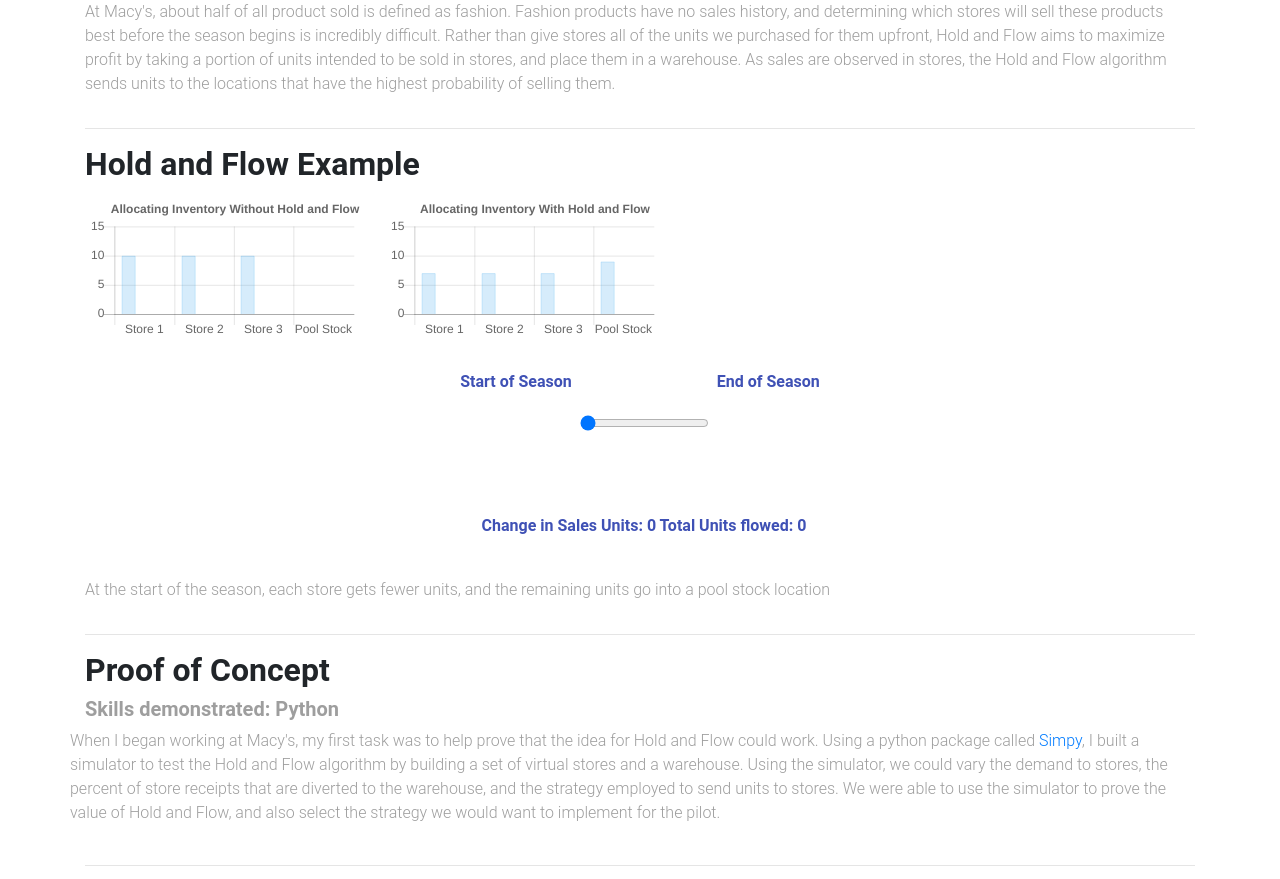
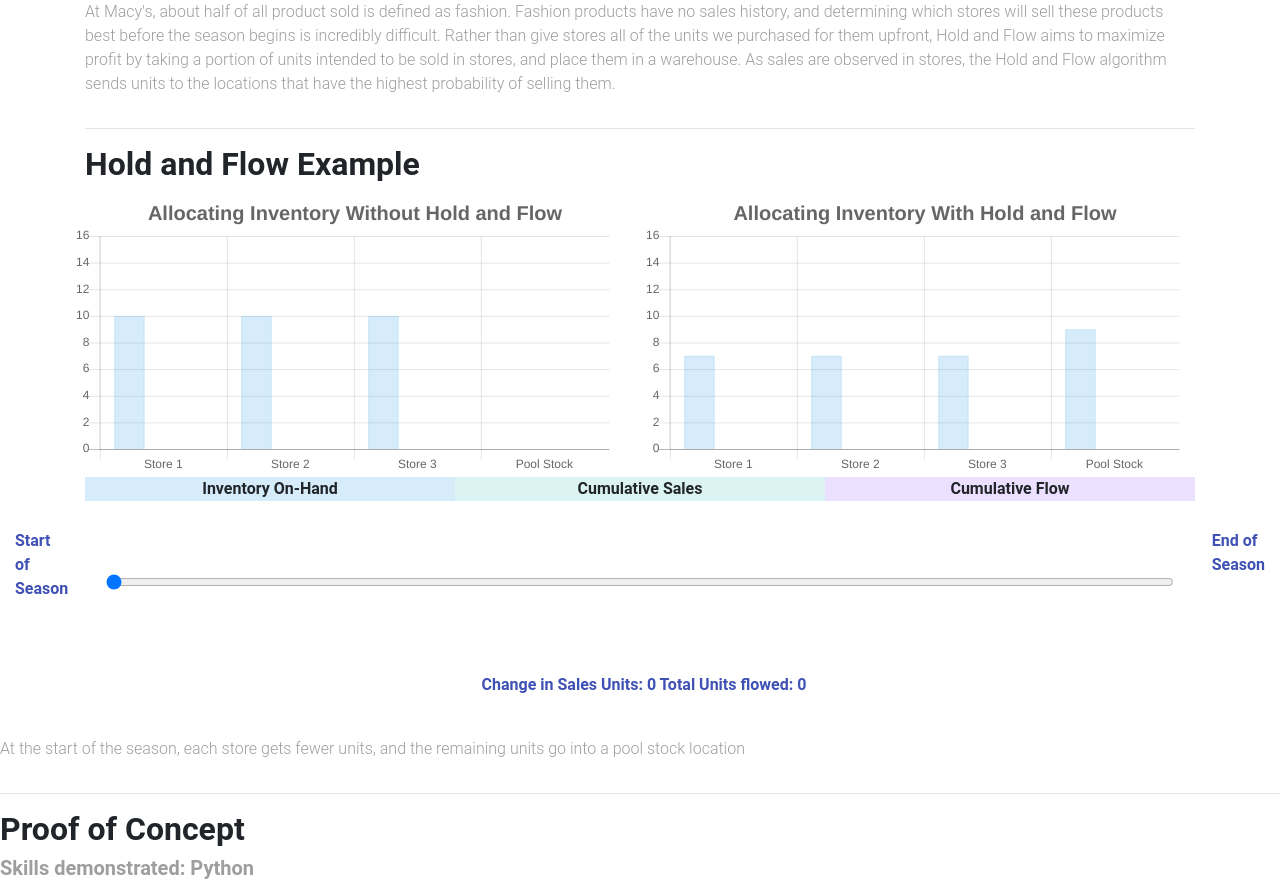
Before and after one commit to SanjayKoduvalli/mysite, a Flask app: page /work_experience.html in a window 1280 px wide. Shown: the part 217-1096 px from the top of the page. Run offline with Flask 2, Linux system fonts and the light colour scheme; some libraries are stand-ins or nearby versions.

Commit message:
Improved HAF Example Chart css. Added an external legend to the chart.

```diff
--- a/templates/work_experience.html
+++ b/templates/work_experience.html
@@ -30,9 +30,9 @@
             <h2 class="font-weight-bold">Hold and Flow Example</h2>
 
             <!--Grid row-->
-            <div class="d-flex flex-col align-content-stretch">
+            <div class="row">
                 <!--Grid row-->
-                <div class="d-flex flex-row">
+                <div class="d-flex flex-col flex-1">
                     <!-- Chart Showing Inventory Without Hold and Flow -->
                     <canvas id="no_haf_chart"></canvas>
                 </div>
@@ -40,13 +40,29 @@
 
 
                 <!--Grid row-->
-                <div class="d-flex flex-row">
+                <div class="d-flex flex-col flex-1">
                     <!-- Chart Showing Inventory Without Hold and Flow -->
                     <canvas id="haf_chart"></canvas>
                 </div>
                 <!--Grid row-->
             </div>
             <!--Grid row-->
+
+            <!-- legend for the charts -->
+            <!-- Should replace this text and css with javascript that assigns automatically -->
+            <di class= "d-flex flex-row">
+                    <div id= "inventory_legend" class="col flex-1 text-center font-weight-bold" style= "background-color: rgba(54, 162, 235, 0.2)">
+                        Inventory On-Hand
+                    </div>
+                    <div id="sales_legend" class="col flex-1 text-center font-weight-bold" style= "background-color: rgba(75, 192, 192, 0.2)">
+                        Cumulative Sales
+                    </div>
+                    <div id="flow_legend" class="col flex-1 text-center font-weight-bold" style= "background-color: rgba(153, 102, 255, 0.2)">
+                         Cumulative Flow
+                    </div>
+
+            </div>
+            <!-- legend for the charts -->
 
             <!-- Chart javascript -->
             <script>
@@ -216,7 +232,8 @@
                                 },
                                 title: {
                                     display: true,
-                                    text: 'Allocating Inventory Without Hold and Flow'
+                                    text: 'Allocating Inventory Without Hold and Flow',
+                                    fontSize: 20
                                 },
                                 legend: {
                                     display: false
@@ -240,7 +257,8 @@
                                 },
                                 title: {
                                     display: true,
-                                    text: 'Allocating Inventory With Hold and Flow'
+                                    text: 'Allocating Inventory With Hold and Flow',
+                                    fontSize: 20
                                 },
                                 legend: {
                                     display: false
@@ -255,11 +273,13 @@
 
         <!-- Slider for Start to End of Season -->
         <div class="d-flex justify-content-center my-4">
-            <span class="font-weight-bold indigo-text mr-2 mt-1">Start of Season</span>
-                <form class="range-field my-5">
-                    <input id="haf_season_range" class="no-border" type="range" value="0" min="0" step="1" max="3" />
-                </form>
-            <span class="font-weight-bold indigo-text ml-2 mt-1">End of Season</span>
+            <p class="col font-weight-bold indigo-text mr-2 mt-1">Start of Season</p>
+
+            <form class="col flex-fill range-field my-5">
+                <input id="haf_season_range" class="range-field w-100" type="range" value="0" min="0" step="1" max="3" />
+            </form>
+
+            <p class="col font-weight-bold indigo-text ml-2 mt-1">End of Season</p>
         </div>
         <!-- Slider for Start to End of Season -->
 
```
